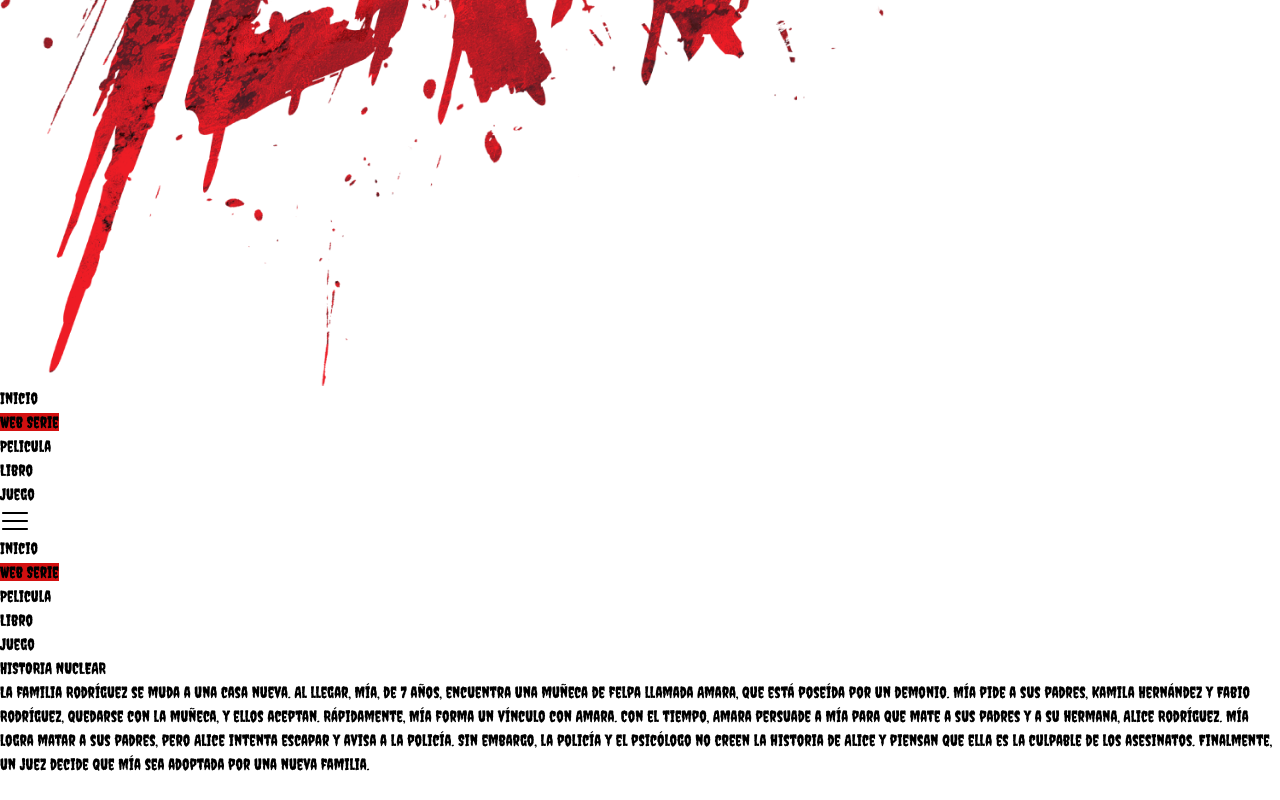
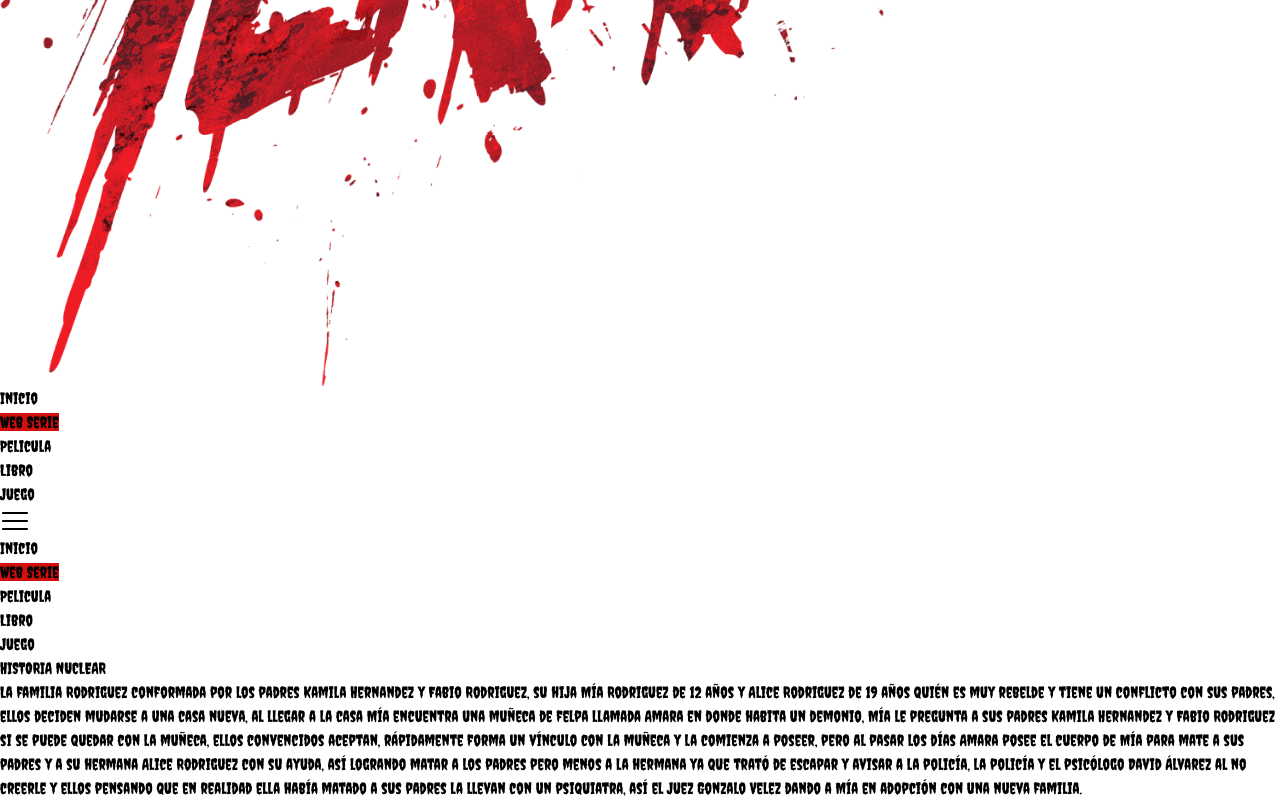
Before and after one commit to TheYousniper/horror-movie, a React (Vite) app: page /webseries in a window 1280 px wide. Shown: the part 746-1546 px from the top of the page. Before the commit the page ends 1522 px from the top, so only its background shows below. Built offline with nearby package versions, Linux system fonts and the light colour scheme; the HTML template or start-up script is replaced by a standard one.

Commit message:
actualizacion

```diff
--- a/src/Pages/Book/Book.jsx
+++ b/src/Pages/Book/Book.jsx
@@ -2,13 +2,14 @@ import React from 'react'
 
 const Book = () => {
   return (
-    <div className=" flex flex-col justify-between md:justify-center items-center bg-[url('/bg-book.png')] bg-cover bg-center h-screen">
+    <div className=" flex flex-col justify-center items-center bg-[url('/bg-main-reverse.png')] bg-cover bg-center h-screen">
     <div className='flex flex-col justify-center items-center'>
       <h1 className=" text-3xl md:text-7xl md:tracking-wide text-[#D31010] text-shadow-white text-center font-bold pt-20 ">AMARA LA MUÑECA POSEIDA: <span className="text-[#D31010] text-shadow-white">LA BUSQUEDA</span></h1>
 
     </div>
-    <div className=" p-4 mt-4 mx-4 rounded-2xl bg-[#00000080] backdrop-blur-sm md:w-[50%]">
-       <p className="text-white text-base text-justify md:text-4xl text-shadow-red">Han pasado 5 años desde lo sucedido con Mía Rodríguez. Ahora vive en una nueva casa con sus padres adoptivos, José Perales y María Coveñas, y su hermanastro, Hugo Perales. Con el tiempo, Alice es dada de alta y visita a su hermana Mía, gracias a la intervención de su psicólogo, Gerardo Ruiz, quien ha estado tratando su caso. Amara, la muñeca, intenta nuevamente convencer a Mía y ahora también a Alice de asesinar a su hermanastro. Esta vez, la muñeca no solo manipula a Mía, sino también a Alice, logrando que ambas maten a Hugo. Después del asesinato, las hermanas Rodríguez escapan de la casa.</p>
+    <div className="flex flex-col md:flex-row items-center p-4 mt-4 mx-4 rounded-2xl bg-[#00000080] backdrop-blur-sm md:w-[70%] ">
+    <img src="/libro.png" alt="movie" className=" w-[75%] md:w-[50%]" />
+       <p className="text-white text-[15px] text-justify md:text-4xl text-shadow-red">Han pasado 5 años desde lo sucedido con Mía Rodríguez. Ahora vive en una nueva casa con sus padres adoptivos, José Perales y María Coveñas, y su hermanastro, Hugo Perales. Con el tiempo, Alice es dada de alta y visita a su hermana Mía, gracias a la intervención de su psicólogo, Gerardo Ruiz, quien ha estado tratando su caso. Amara, la muñeca, intenta nuevamente convencer a Mía y ahora también a Alice de asesinar a su hermanastro. Esta vez, la muñeca no solo manipula a Mía, sino también a Alice, logrando que ambas maten a Hugo. Después del asesinato, las hermanas Rodríguez escapan de la casa.</p>
     </div>
   </div>
   )
--- a/src/Pages/Movie/Movie.jsx
+++ b/src/Pages/Movie/Movie.jsx
@@ -2,22 +2,19 @@ import React from "react";
 
 const Movie = () => {
   return (
-    <div className=" flex flex-col justify-between md:justify-center items-center bg-[url('/bg-movie.png')] bg-cover bg-center h-screen">
+    <div className=" flex flex-col justify-between md:justify-center items-center bg-[url('/bg-main.jpg')] bg-cover bg-center h-screen">
       <div className="flex flex-col justify-center items-center">
         <h1 className="text-3xl md:text-7xl md:tracking-wide text-[#D31010] text-shadow-white text-center font-bold pt-20">
           AMARA LA MUÑECA POSEIDA:{" "}
           <span className="text-[#D31010] text-shadow-white">EL ORIGEN</span>
         </h1>
       </div>
-      <div className=" p-4 mt-4 mx-4 rounded-2xl bg-[#00000080] backdrop-blur-sm md:w-[50%]">
-        <p className="text-white text-base text-justify md:text-4xl text-shadow-red">
+      <div className="flex flex-col md:flex-row items-center p-4 mt-4 mx-4 rounded-2xl bg-[#00000080] backdrop-blur-sm md:w-[70%] ">
+        <img src="/cd-cover.png" alt="movie" className=" w-[75%] md:w-[50%]" />
+        <p className="text-white text-base text-justify md:text-4xl text-shadow-red md:w-full">
           Un grupo de amigos, Iván Suárez, Valeria García y Jhanna Torres,
           decide jugar a la ouija en una casa abandonada. Durante el juego,
-          invocan a un demonio que posee el cuerpo de Iván, quien luego asesina
-          a Valeria y Jhanna. En busca de ayuda, Iván acude a un sacerdote para
-          que le realice un exorcismo en la misma casa abandonada con el
-          objetivo de cerrar el portal. Aunque creen haber cerrado el portal, el
-          demonio se traslada al cuerpo de una muñeca.
+          invocan a un demonio que posee el cuerpo de Iván, quien luego asesina a Valeria y Jhanna. En busca de ayuda, Iván acude a un sacerdote para que le realice un exorcismo en la misma casa abandonada con el objetivo de cerrar el portal. Aunque creen haber cerrado el portal, el demonio se traslada al cuerpo de una muñeca.
         </p>
       </div>
     </div>
--- a/src/Pages/VideoGame/VideoGame.jsx
+++ b/src/Pages/VideoGame/VideoGame.jsx
@@ -2,14 +2,15 @@ import React from "react";
 
 const VideoGame = () => {
   return (
-    <div className=" flex flex-col justify-between md:justify-center items-center bg-[url('/bg-game.png')] bg-cover bg-center h-screen">
+    <div className=" flex flex-col justify-center items-center bg-[url('/bg-main-reverse.png')] bg-cover bg-center h-screen">
       <div className="flex flex-col justify-center items-center">
         <h1 className=" text-3xl md:text-7xl md:tracking-wide text-[#D31010] text-shadow-white text-center font-bold pt-20 ">
           AMARA LA MUÑECA POSEIDA:{" "}
           <span className="text-[#D31010] text-shadow-white">EL DESPERTAR</span>
         </h1>
       </div>
-      <div className=" p-4 mt-4 mx-4 rounded-2xl bg-[#00000080] backdrop-blur-sm md:w-[50%]">
+      <div className="flex flex-col md:flex-row items-center p-4 mt-4 mx-4 rounded-2xl bg-[#00000080] backdrop-blur-sm md:w-[70%] ">
+      <img src="/juego.png" alt="movie" className=" w-[75%] md:w-[50%]" />
         <p className="text-white text-base text-justify md:text-4xl text-shadow-red">
           Los jugadores tomarán el control de las hermanas para poder escapar
           fuera de la ciudad y esconderse de la policía ellas podrán esconderse
--- a/src/Pages/WebSeries/WebSeries.jsx
+++ b/src/Pages/WebSeries/WebSeries.jsx
@@ -1,17 +1,35 @@
-import React from 'react'
+import React from "react";
 
 const WebSeries = () => {
   return (
     <div className=" flex flex-col justify-center items-center bg-[url('/bg-main-reverse.png')] bg-cover bg-center h-screen">
-    <div className='flex flex-col justify-center items-center'>
-      <h1 className=" text-3xl md:text-7xl md:tracking-wide text-white font-bold pt-20 text-shadow-red">HISTORIA <span className="text-[#D31010] text-shadow-white">NUCLEAR</span></h1>
+      <div className="flex flex-col justify-center items-center">
+        <h1 className=" text-3xl md:text-7xl md:tracking-wide text-white font-bold pt-20 text-shadow-red">
+          HISTORIA{" "}
+          <span className="text-[#D31010] text-shadow-white">NUCLEAR</span>
+        </h1>
+      </div>
+      <div className=" p-4 mt-4 mx-4 rounded-2xl bg-[#00000080] backdrop-blur-sm md:w-[50%]">
+        <p className="text-white text-[15px] text-justify md:text-4xl text-shadow-red">
+          La familia Rodriguez conformada por los padres Kamila Hernandez y
+          Fabio Rodriguez, su hija Mía Rodriguez de 12 años y Alice Rodriguez de
+          19 años quién es muy rebelde y tiene un conflicto con sus padres,
+          ellos deciden mudarse a una casa nueva, al llegar a la casa Mía
+          encuentra una muñeca de felpa llamada Amara en donde habita un
+          demonio, Mía le pregunta a sus padres Kamila Hernandez y Fabio
+          Rodriguez si se puede quedar con la muñeca, ellos convencidos aceptan,
+          rápidamente forma un vínculo con la muñeca y la comienza a poseer,
+          pero al pasar los días Amara posee el cuerpo de Mía para mate a sus
+          padres y a su hermana Alice Rodriguez con su ayuda, así logrando matar
+          a los padres pero menos a la hermana ya que trató de escapar y avisar
+          a la policía, la policía y el psicólogo David Álvarez al no creerle y
+          ellos pensando que en realidad ella había matado a sus padres la
+          llevan con un psiquiatra, así el Juez Gonzalo Velez dando a Mía en
+          adopción con una nueva familia.
+        </p>
+      </div>
+    </div>
+  );
+};
 
-    </div>
-    <div className=" p-4 mt-4 mx-4 rounded-2xl bg-[#00000080] backdrop-blur-sm md:w-[50%]">
-       <p className="text-white text-base text-justify md:text-4xl text-shadow-red">La familia Rodríguez se muda a una casa nueva. Al llegar, Mía, de 7 años, encuentra una muñeca de felpa llamada Amara, que está poseída por un demonio. Mía pide a sus padres, Kamila Hernández y Fabio Rodríguez, quedarse con la muñeca, y ellos aceptan. Rápidamente, Mía forma un vínculo con Amara. Con el tiempo, Amara persuade a Mía para que mate a sus padres y a su hermana, Alice Rodríguez. Mía logra matar a sus padres, pero Alice intenta escapar y avisa a la policía. Sin embargo, la policía y el psicólogo no creen la historia de Alice y piensan que ella es la culpable de los asesinatos. Finalmente, un juez decide que Mía sea adoptada por una nueva familia.</p>
-    </div>
-  </div>
-  )
-}
-
-export default WebSeries
+export default WebSeries;
```
